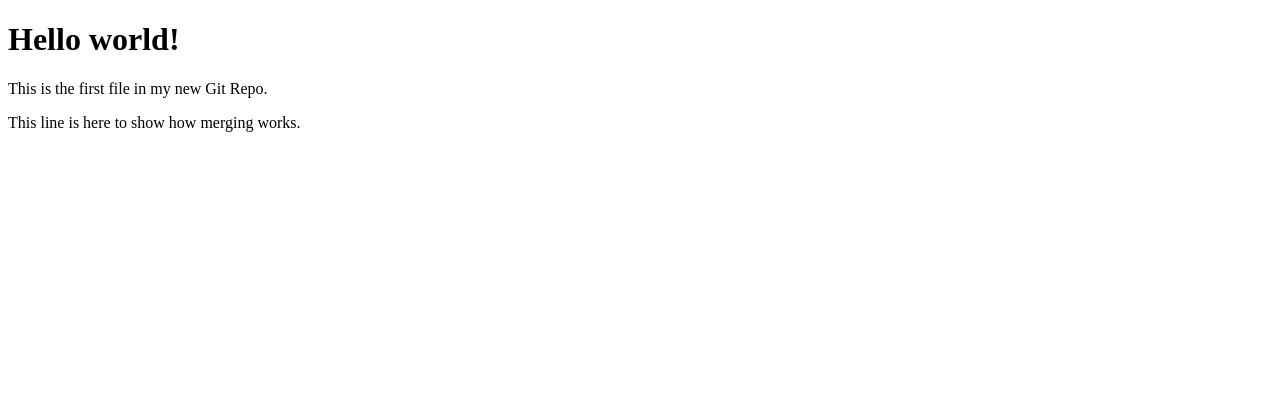
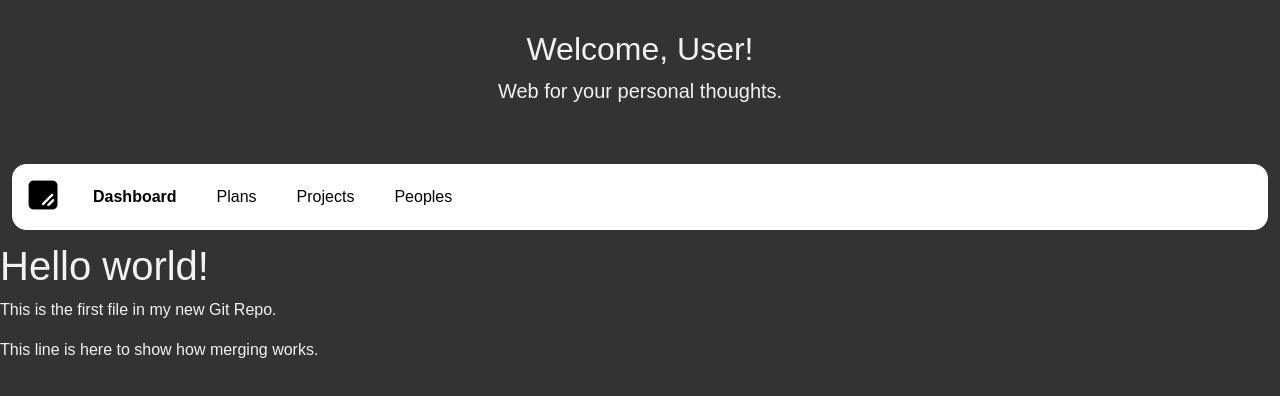
Before and after one commit to JadiGiniLe-7/web-pribadi, a plain HTML site: page index.html in a window 1280 px wide. Drawn offline with nearby package versions, Linux system fonts and the light colour scheme.

Commit message:
adding navbar and minor updates

```diff
--- /dev/null
+++ b/assets/styles/styles.css
@@ -0,0 +1,43 @@
+body {
+    background-color: #333;
+    color: #f2f2f2;
+    font-family: Arial, Helvetica, sans-serif;
+    margin: 0;
+    padding: 0;
+}
+
+#navbar {
+    position: sticky;
+    top: 0;
+    overflow: hidden;
+    background-color: white;
+    border: 1px solid white;
+    border-radius: 14px;
+    margin: 12px;
+}
+
+#navbar a {
+    float: left;
+    display: block;
+    color: black;
+    text-align: center;
+    padding: 20px;
+    text-decoration: none;
+    transition: 0.2s;
+}
+
+#navbar a:hover {
+    background-color: #ddd;
+}
+
+#jumbotron {
+    font-size: 20px;
+    padding: 60px;
+    text-align: center;
+    color: #f2f2f2;
+    display: inline;
+}
+
+.active {
+    font-weight: bold;
+}
--- a/index.html
+++ b/index.html
@@ -3,9 +3,28 @@
 <head>
     <meta charset="UTF-8">
     <meta name="viewport" content="width=device-width, initial-scale=1.0">
-    <title>Hello World!</title>
+    <title>Personal Web</title>
+    <link href="https://cdn.jsdelivr.net/npm/bootstrap@5.3.8/dist/css/bootstrap.min.css" rel="stylesheet">
+    <script src="https://cdn.jsdelivr.net/npm/bootstrap@5.3.8/dist/js/bootstrap.bundle.min.js"></script>
+    <link rel="stylesheet" href="assets/styles/styles.css">
 </head>
 <body>
+
+<header>
+    <div id="jumbotron">
+        <h2>Welcome, User!</h2>
+        <p>Web for your personal thoughts.</p>
+    </div>
+
+    <nav id="navbar">
+        <img src="assets/images/Web Logo.png" style="height: 60px;display: flex;float: left;padding: 12px;">
+        <a href="#" class="active">Dashboard</a>
+        <a href="#">Plans</a>
+        <a href="#">Projects</a>
+        <a href="#">Peoples</a>
+        </div>
+    </nav>
+</header>
 
 <h1>Hello world!</h1>
 <p>This is the first file in my new Git Repo.</p>
```
Also changed, not shown: assets/images/Web Logo.png (added).
